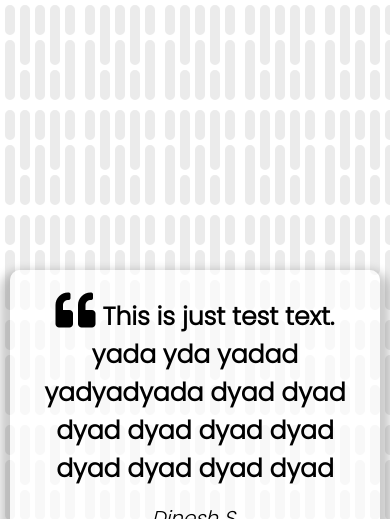
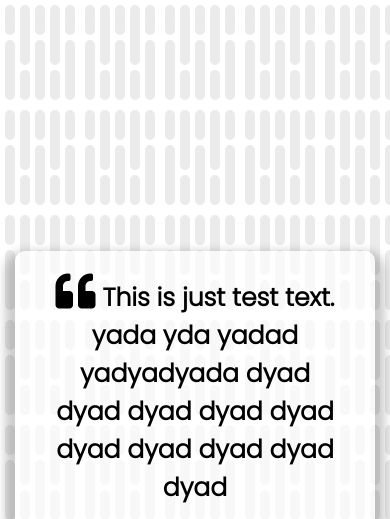
Before and after one commit to DineshS92/quotes-app, a plain HTML site: page index.html in a window 390 px wide. Shown: the top 519 px of the page. Drawn offline with Linux system fonts and the light colour scheme.

Commit message:
testing netlify auto deploy

```diff
--- a/style.css
+++ b/style.css
@@ -51,7 +51,7 @@ body {
 
 @media screen and (max-width: 1000px) {
   .quote-container {
-    margin: auto 10px;
+    margin: auto 15px;
   }
 
   .quote-text {
```
